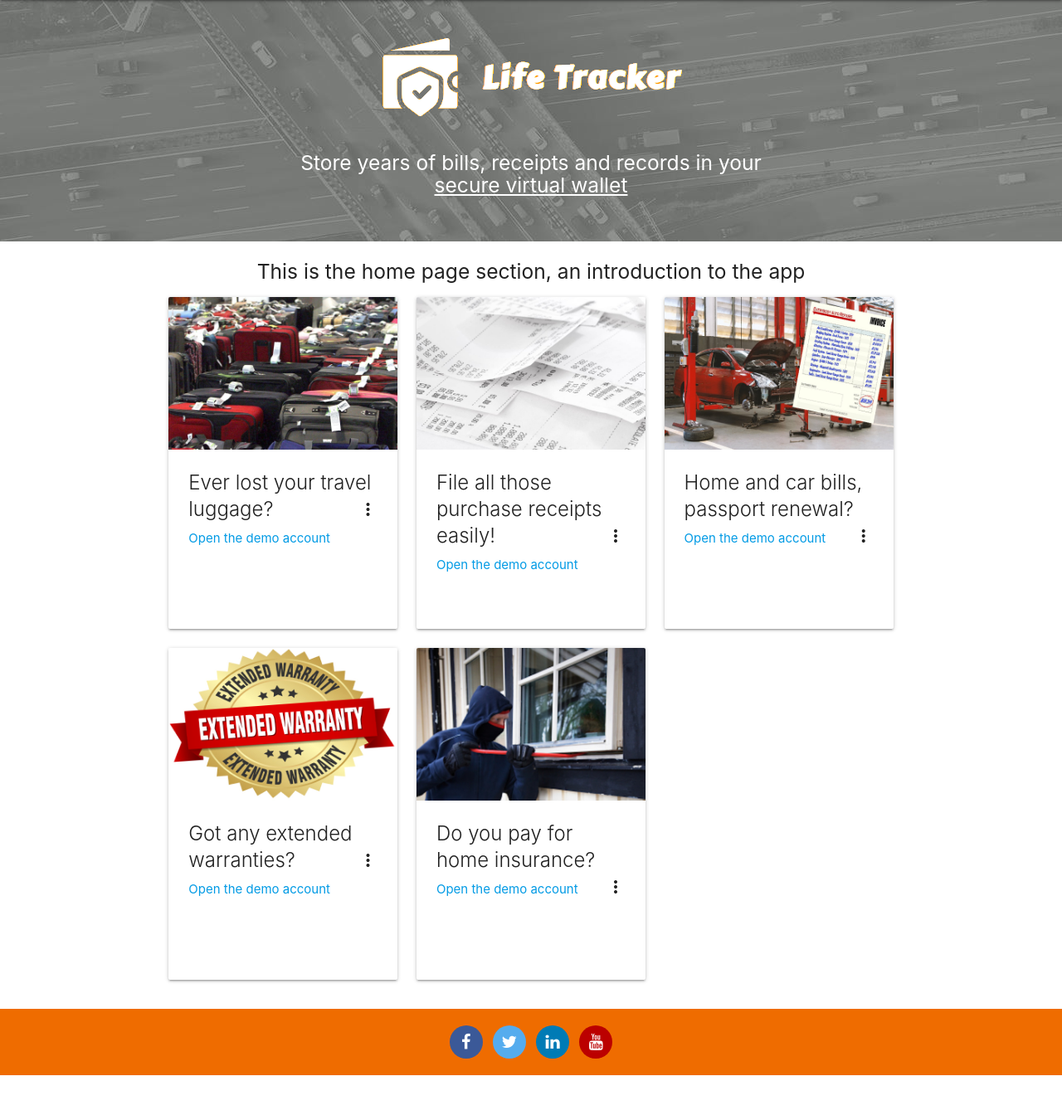
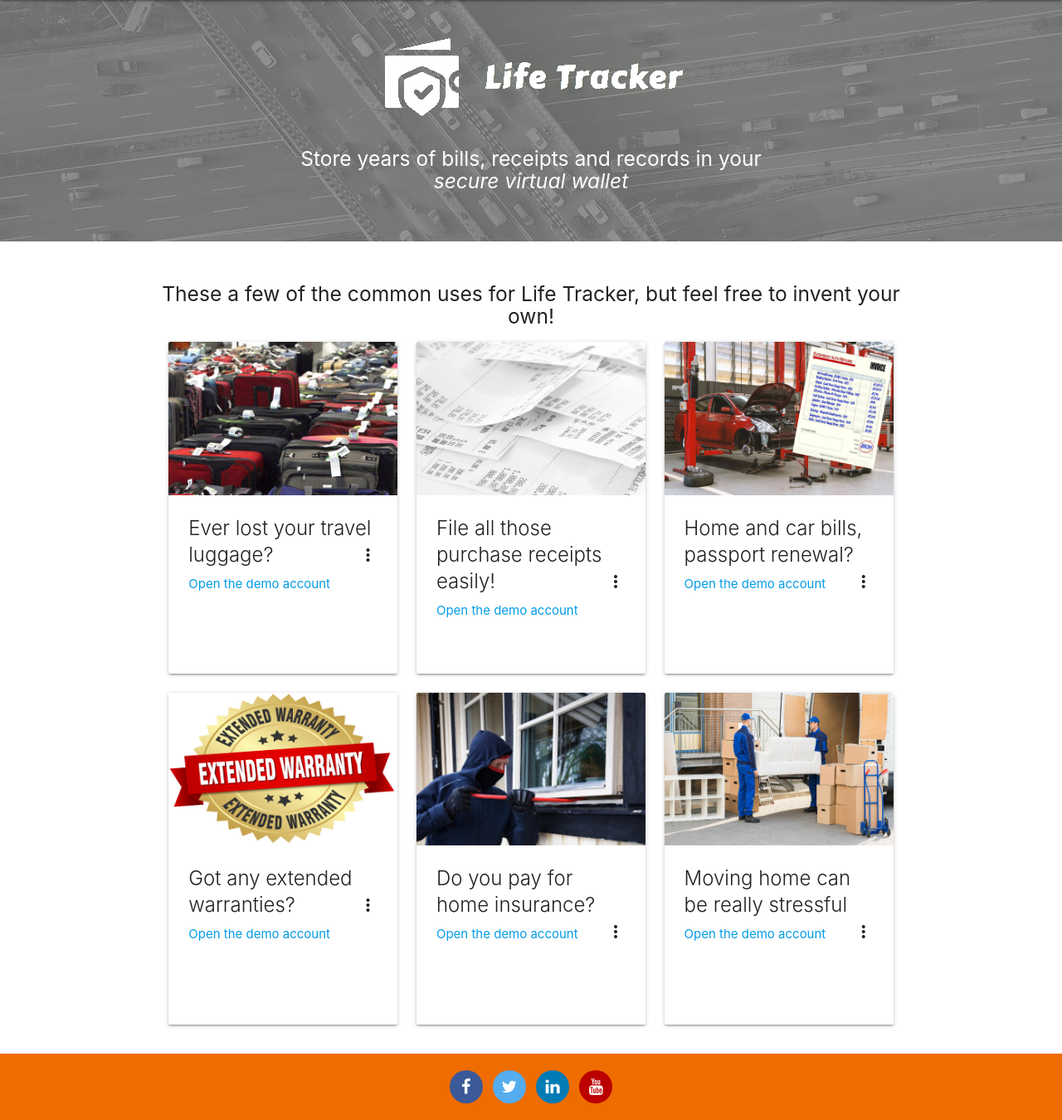
Before and after one commit to johnmiller1963/life-tracker, a Flask app: page / in a window 1280 px wide. Shown: the part 64-1414 px from the top of the page at 83% size. Before the commit the page ends 1360 px from the top, so only its background shows below. Run offline with Flask 2, Linux system fonts and the light colour scheme; some libraries are stand-ins or nearby versions.

Commit message:
update some images on home page

```diff
--- a/templates/base.html
+++ b/templates/base.html
@@ -35,8 +35,8 @@
     <div class="header-image hero-image">
         <img src="{{ url_for('static', filename='media/images/background-wide.jpg') }}" alt="Hero Image">
         <div class="hero-text centered">
-            <img src="{{ url_for('static', filename='media/images/black.png') }}" alt="Logo Image">
-            <h5>Store years of bills, receipts and records in your <u>secure virtual wallet</u></h5>
+            <img src="{{ url_for('static', filename='media/images/logo_white.png') }}" alt="Logo Image">
+            <h5>Store years of bills, receipts and records in your <em>secure virtual wallet</em></h5>
         </div>
     </div>
 
--- a/templates/home.html
+++ b/templates/home.html
@@ -1,7 +1,8 @@
 {% extends "base.html" %}
 {% block content %}
-    <h5 class="centered-text">This is the home page section, an introduction to the app</h5>
+
     <div class="container">
+    <h5 class="centered-text"><br>These a few of the common uses for Life Tracker, but feel free to invent your own!</h5>
         <div class="row">
             <div class="col s12 m6 l4">
                 <div class="card medium hoverable">
@@ -78,6 +79,21 @@
                     </div>
                 </div>
             </div>
+            <div class="col s12 m6 l4">
+                <div class="card medium hoverable">
+                    <div class="card-image waves-effect waves-block waves-light">
+                    <img class="activator" src="{{ url_for('static', filename='media/images/moving.jpg') }}">
+                    </div>
+                    <div class="card-content">
+                    <span class="card-title activator grey-text text-darken-4">Moving home can be really stressful<i class="material-icons right">more_vert</i></span>
+                    <p><a href="#">Open the demo account</a></p>
+                    </div>
+                    <div class="card-reveal">
+                    <span class="card-title grey-text text-darken-4">Moving home can be really stressful<i class="material-icons right">close</i></span>
+                    <p>We all know that moving home can be incredibly stressful, create a list of date ordered tasks in Life Tracker to ensure you don't forget to do anything. <br>Redirecting mail, contacting utility suppliers, updating your employers HR records, telling your bank.  All easy items to overlook in the process of moving, use Life Tracker to reduce your stress!</p>
+                    </div>
+                </div>
+            </div>
         </div>
     </div>
 {% endblock %}
```
Also changed, not shown: static/media/images/logo_white.png (added), static/media/images/moving.jpg (added).
